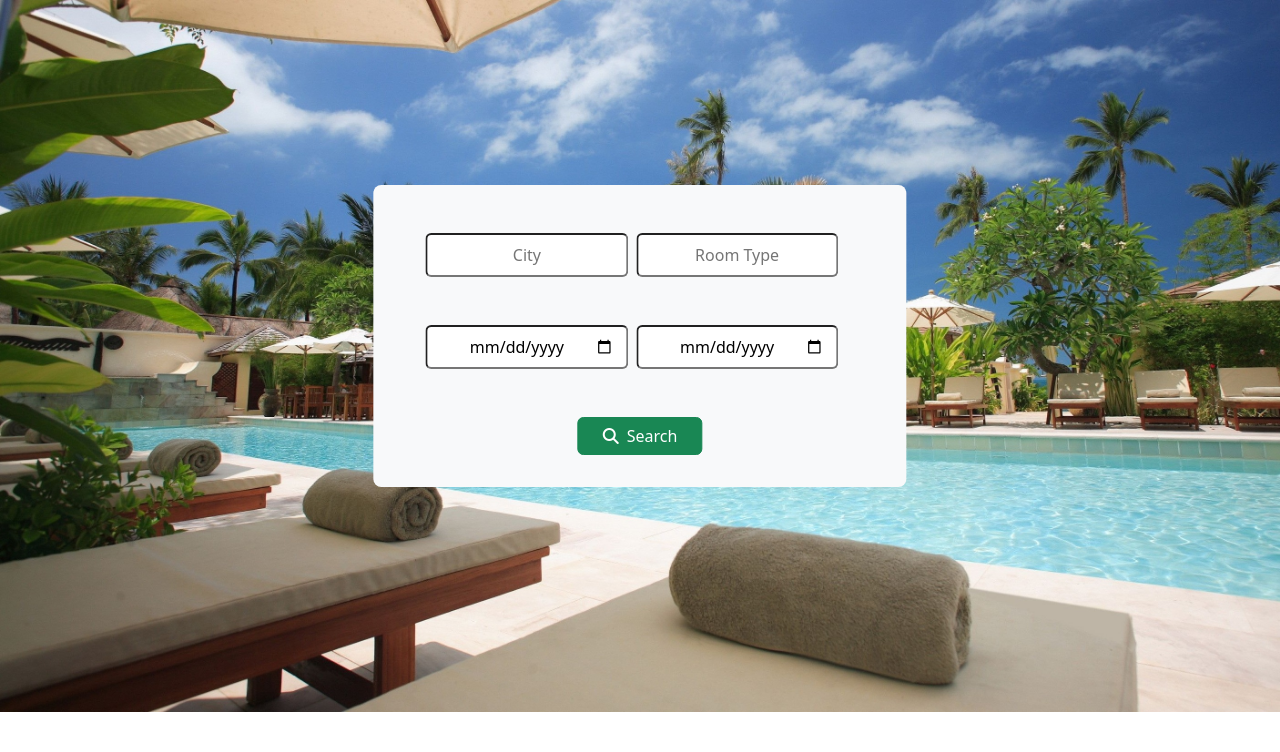
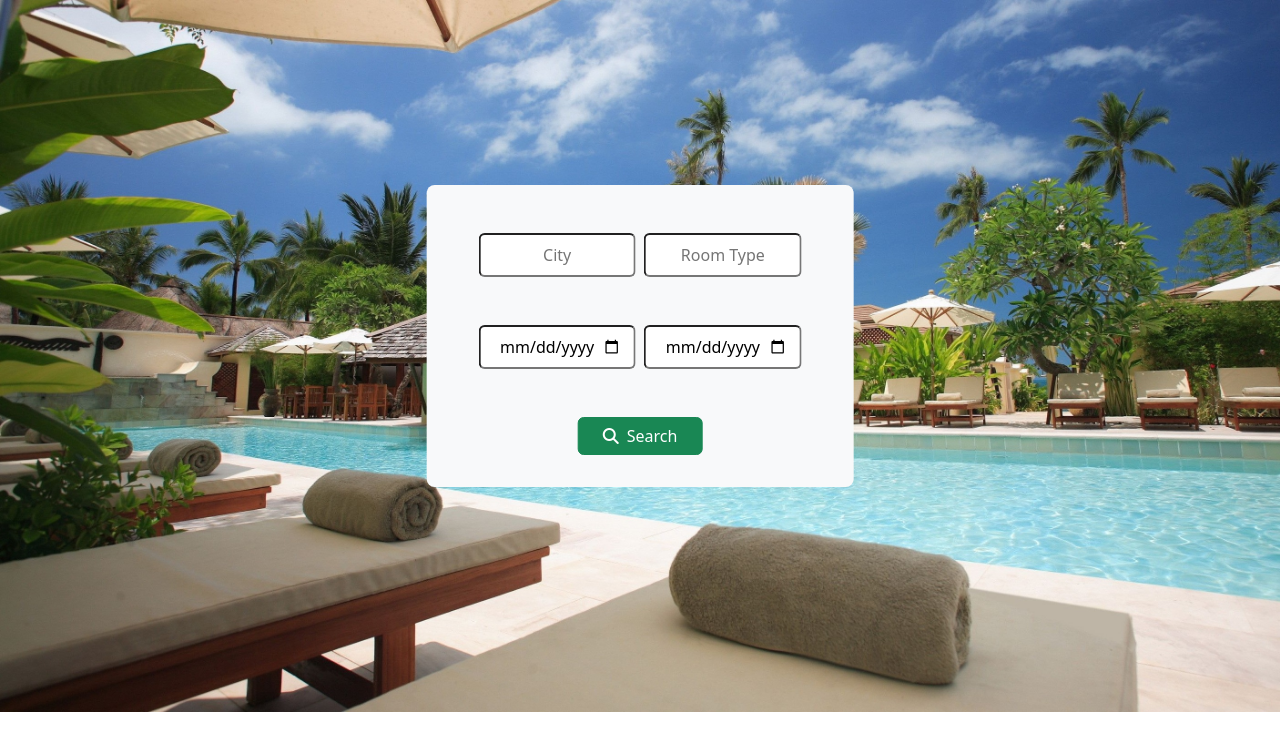
Before and after one commit to thanosch94/Hotel, a PHP site: page / in a window 1280 px wide. Shown: the part 64-816 px from the top of the page. Run offline with PHP 8.4, Linux system fonts and the light colour scheme; some libraries are stand-ins or nearby versions.

Commit message:
Change form style

```diff
--- a/index.php
+++ b/index.php
@@ -24,11 +24,11 @@
         <section class="z-1 position-absolute">
             <img class="img-fluid w-100 h-auto" src="images/main.jpg" >
         </section>
-        <section class="container rounded-3 col-5 bg-light z-2 pt-5 pb-4 position-absolute top-50 start-50 translate-middle">
+        <section class="container rounded-3 col-4 bg-light z-2 pt-5 pb-4 position-absolute top-50 start-50 translate-middle">
             <form>
                 <div class="container justify-content-center row mb-5">
                     <input
-                        class="col-5 rounded ms-2 me-2 pt-2 pb-2 text-center";
+                        class="col-5 rounded ms-4 me-2 pt-2 pb-2 text-center";
                         type="text";
                         placeholder="City"/>
                     <input
@@ -38,7 +38,7 @@
                 </div>
                 <div class="container  justify-content-center row">
                     <input
-                        class="col-5 rounded ms-2 me-2 pt-2 pb-2 text-center";
+                        class="col-5 rounded ms-4 me-2 pt-2 pb-2 text-center";
                         type="date"/>
                     <input
                         class="col-5 rounded pt-2 pb-2 text-center";
```
